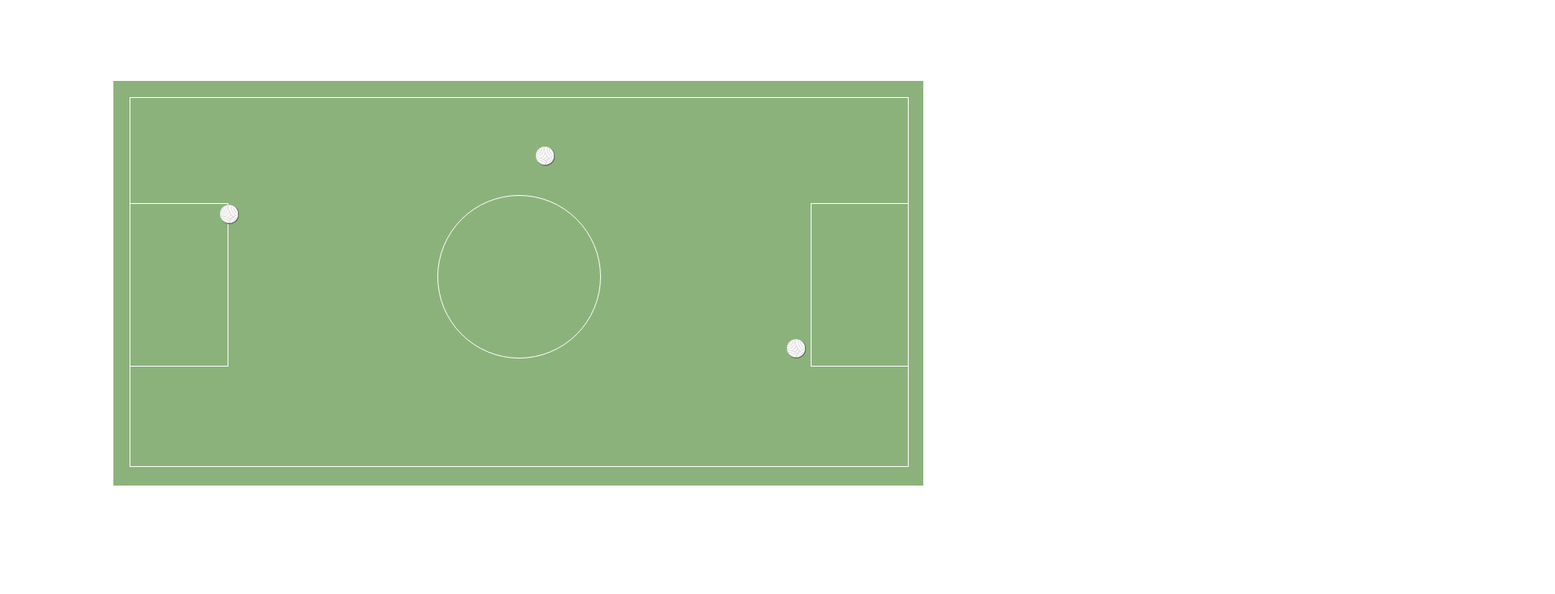
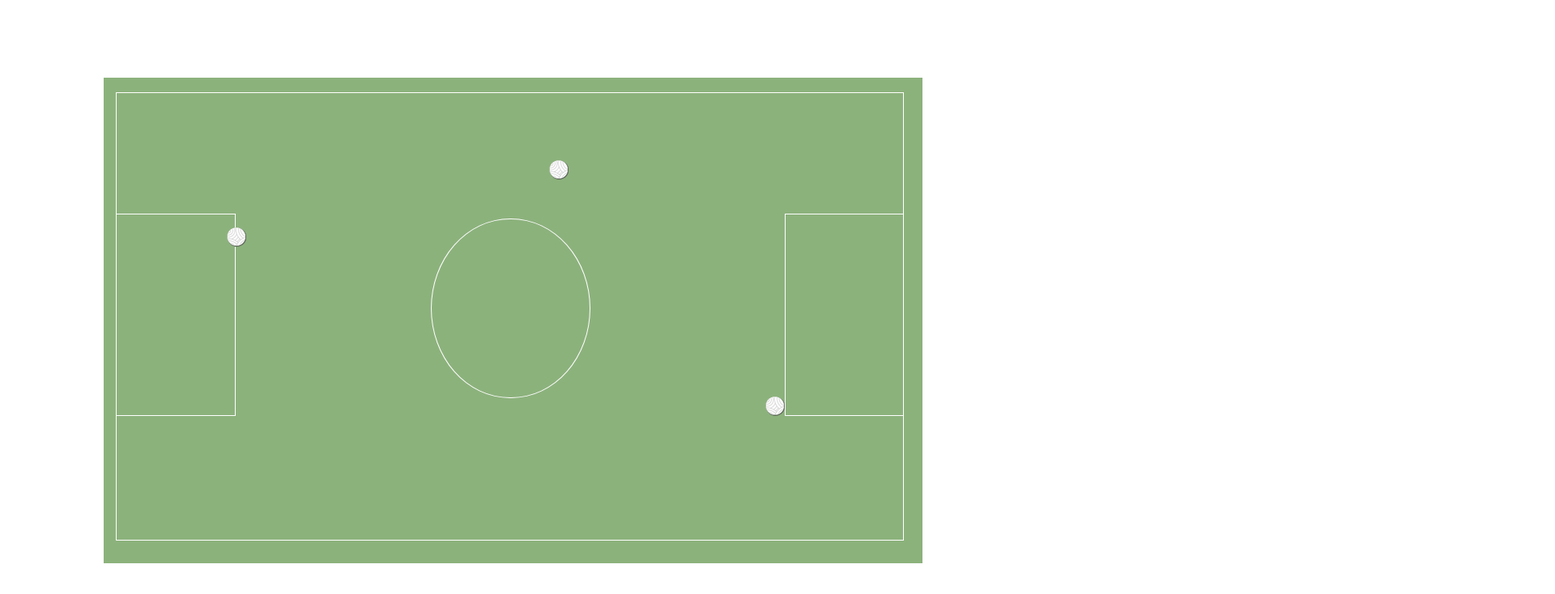
Before and after one commit to GraceFT/la-cancha, a plain HTML site: page index.html in a window 1280 px wide. Shown: the whole page at 81% size, 1920 px wide, since content can reach past the window. Drawn offline with Linux system fonts and the light colour scheme.

Commit message:
grace cancha

```diff
--- a/css/main.css
+++ b/css/main.css
@@ -1,56 +1,58 @@
 .cancha{
     background-color: #8cb27c;
-    width: 1000px;
-    height:  500px;
-    position: static;
-    margin: auto;
-    margin-top: 100px;
+    width: 79%;
+    height: 75%;
+    position: absolute;
+    top: 12%;
+    left: 10%;
+
 }
 .linea {
-    width: 960px;
-    height: 455px;
+    width: 96%;
+    height: 92%;
     border: 1px solid #fff;
-    margin: 20px;
-    position: relative;
-    top: 20px;
+    position: absolute;
+    top: 3%;
+    left: 1.5%;
 }
 .arco1, .arco2 {
-    width: 120px;
-    height: 200px;
+    width: 15%;
+    height: 45%;
     position: absolute;
     border: 1px solid #fff;
 }
 
 .arco1{
-    top: 130px;
+    top: 27%;
     border-left: none;
 }
 .arco2{
-    top: 130px;
-    left: 840px;
+    top: 27%;
+    left: 85%;
     border-right: none;
 }
 .circulo {
-    width: 200px;
-    height: 200px;
+    width: 20%;
+    height: 40%;
     border: 1px solid #fff;
     margin: auto;
-    position: relative;
-    top:120px;
+    position: absolute;
+    top:28%;
+    left: 40%;
     border-radius: 100%;
 }
 .ball1{
-    position: relative;
-    left:110px;
-    bottom: 70px;
+    position: absolute;
+    left:14%;
+    top:30%;
 }
 .ball2{
-    position: relative;
-    left:500px;
-    bottom: 170px;
+    position: absolute;
+    left:55%;
+    top:15%;
 }
 .ball3{
-    position: relative;
-    left:810px;
-    bottom:-40px;
+    position: absolute;
+    left:82.5%;
+    top: 68%;
 }
```
